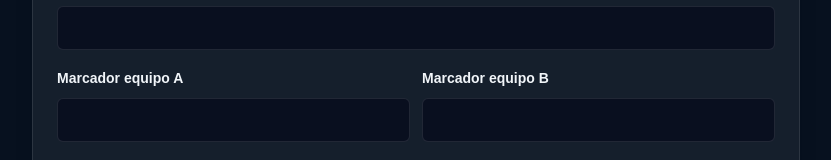
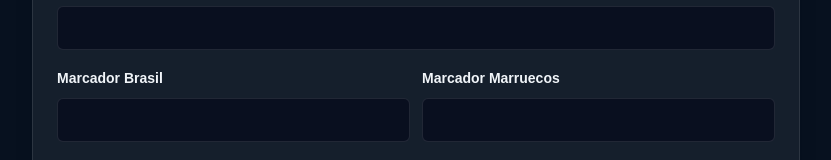
Before and after one commit to DFLghub/futbolweb-app, a Next.js app: page /match/brazil-morocco-2026-06-13/predict in a window 1280 px wide. Shown: the part 604-764 px from the top of the page, without its empty margins (224-1055 px from the left). Built offline with nearby package versions, Linux system fonts and the light colour scheme.

Commit message:
011A.1 Show team names in score labels

```diff
--- a/app/match/[slug]/predict/page.tsx
+++ b/app/match/[slug]/predict/page.tsx
@@ -64,6 +64,9 @@ export default async function PredictPage({ params, searchParams }: PredictPageP
   const { group } = await searchParams;
   const initialGroupCode = group?.trim() || "";
   const matchLabel = formatMatchLabel(slug);
+  const knownMatch = worldCup2026Matches.find((match) => match.slug === slug);
+  const homeTeamName = knownMatch?.homeTeam.name || "equipo A";
+  const awayTeamName = knownMatch?.awayTeam.name || "equipo B";
 
   return (
     <main className="min-h-screen bg-[#07111f] px-5 py-6 text-white md:px-10 md:py-8">
@@ -102,6 +105,8 @@ export default async function PredictPage({ params, searchParams }: PredictPageP
         </header>
 
         <PredictDemoForm
+          awayTeamName={awayTeamName}
+          homeTeamName={homeTeamName}
           initialGroupCode={initialGroupCode}
           matchLabel={matchLabel}
           matchSlug={slug}
--- a/components/PredictDemoForm.tsx
+++ b/components/PredictDemoForm.tsx
@@ -17,6 +17,8 @@ type SavedPrediction = {
 type PredictDemoFormProps = {
   matchSlug: string;
   matchLabel: string;
+  homeTeamName: string;
+  awayTeamName: string;
   initialGroupCode?: string;
 };
 
@@ -40,6 +42,8 @@ function createClientSubmissionId() {
 export default function PredictDemoForm({
   matchSlug,
   matchLabel,
+  homeTeamName,
+  awayTeamName,
   initialGroupCode = "",
 }: PredictDemoFormProps) {
   const [form, setForm] = useState({
@@ -170,7 +174,7 @@ export default function PredictDemoForm({
         <div className="grid grid-cols-2 gap-3">
           <div>
             <label className="text-sm font-bold text-slate-100" htmlFor="scoreA">
-              Marcador equipo A
+              {`Marcador ${homeTeamName}`}
             </label>
             <input
               className="mt-2 min-h-11 w-full rounded-md border border-white/10 bg-slate-950/60 px-3 py-2 text-base text-white outline-none transition placeholder:text-slate-500 focus:border-cyan-200/60"
@@ -188,7 +192,7 @@ export default function PredictDemoForm({
 
           <div>
             <label className="text-sm font-bold text-slate-100" htmlFor="scoreB">
-              Marcador equipo B
+              {`Marcador ${awayTeamName}`}
             </label>
             <input
               className="mt-2 min-h-11 w-full rounded-md border border-white/10 bg-slate-950/60 px-3 py-2 text-base text-white outline-none transition placeholder:text-slate-500 focus:border-cyan-200/60"
```
